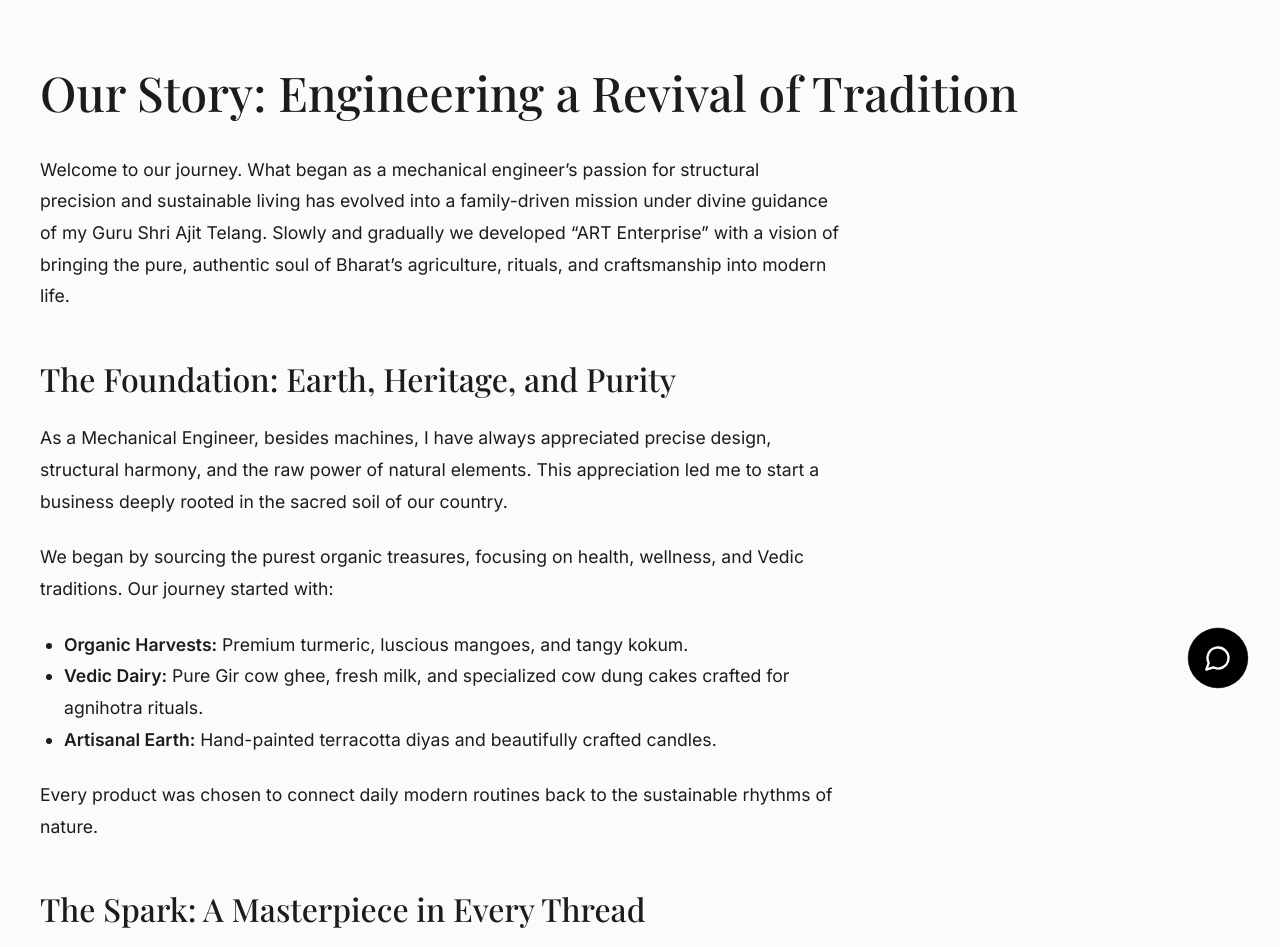
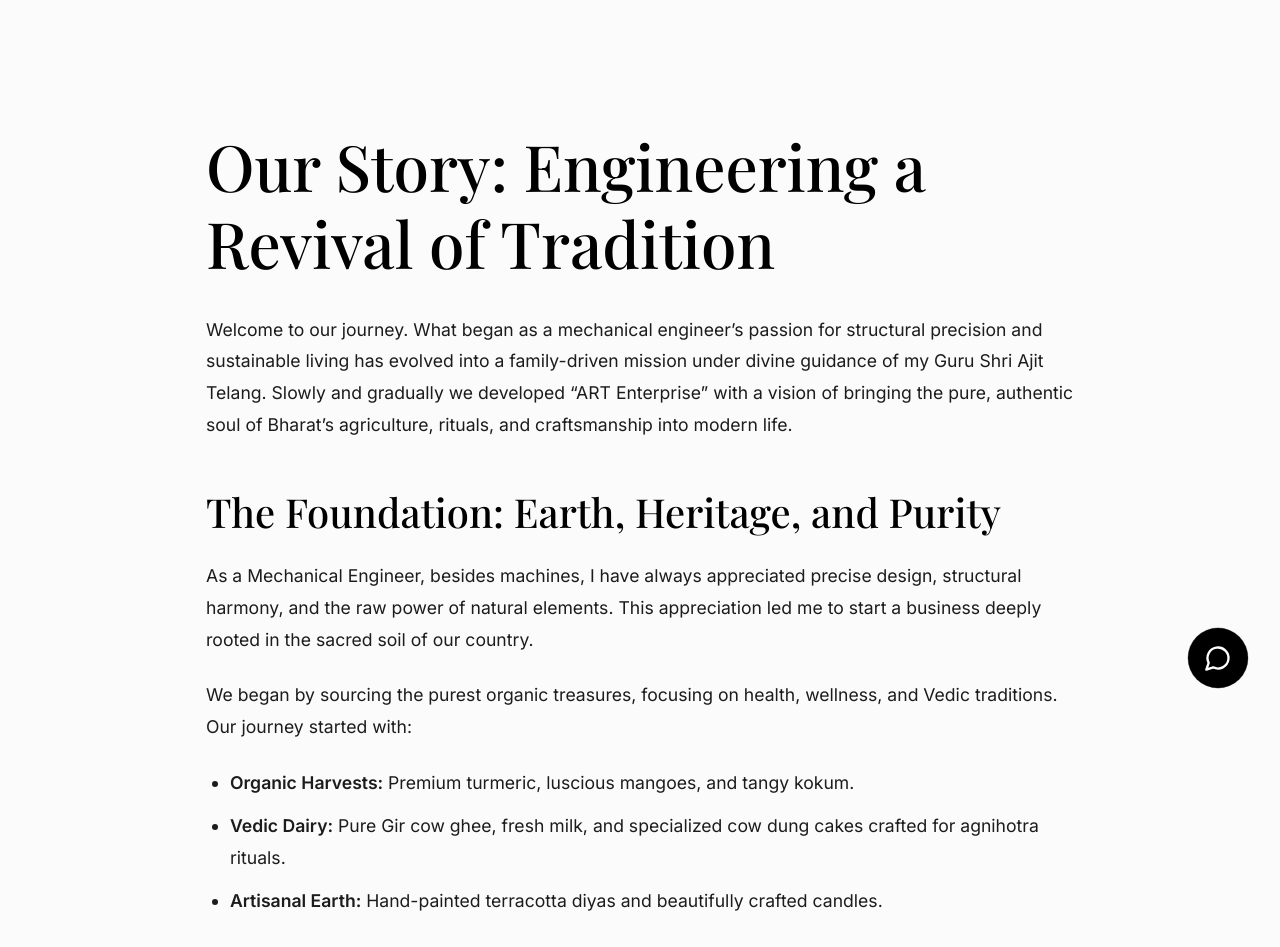
Before and after one commit to jigneshpandya86-lab/dharastuti, a React (Vite) app: page /our-story in a window 1280 px wide. Shown: the part 80-1027 px from the top of the page. Built offline with nearby package versions, Linux system fonts and the light colour scheme; a web font is replaced by a local one.

Commit message:
feat: harmonize typography and styles across all pages

```diff
--- a/src/index.css
+++ b/src/index.css
@@ -42,7 +42,68 @@
   font-family: var(--font-serif);
   font-weight: 500;
   line-height: 1.2;
+  color: var(--color-accent);
 }
+
+h1 {
+  font-size: clamp(2.5rem, 8vw, 4rem);
+  margin-bottom: var(--spacing-lg);
+}
+
+h2 {
+  font-size: clamp(1.75rem, 5vw, 2.5rem);
+  margin-top: var(--spacing-xl);
+  margin-bottom: var(--spacing-md);
+}
+
+h3 {
+  font-size: 1.5rem;
+  margin-bottom: var(--spacing-md);
+}
+
+p {
+  margin-bottom: var(--spacing-md);
+}
+
+/* Page Layouts */
+.page-container {
+  max-width: 900px;
+  margin: 0 auto;
+  padding: var(--spacing-xxl) var(--spacing-md);
+}
+
+.text-content {
+  line-height: 1.8;
+  font-size: 1.1rem;
+}
+
+.text-content p {
+  margin-bottom: 1.5rem;
+}
+
+.text-content h2 {
+  margin-top: 3rem;
+  margin-bottom: 1.5rem;
+}
+
+.text-content ul {
+  margin-bottom: 1.5rem;
+  padding-left: 1.5rem;
+}
+
+.text-content li {
+  margin-bottom: 0.75rem;
+}
+
+.section-title {
+  text-align: center;
+  margin-bottom: var(--spacing-xl);
+}
+
+/* Utils */
+.text-center { text-align: center; }
+.mt-xl { margin-top: var(--spacing-xl); }
+.mb-lg { margin-bottom: var(--spacing-lg); }
 
 a {
   color: inherit;
--- a/src/pages/Collections.css
+++ b/src/pages/Collections.css
@@ -8,7 +8,6 @@
 }
 
 .collections-header h1 {
-  font-size: 3rem;
   margin-bottom: var(--spacing-sm);
 }
 
--- a/src/pages/Contact.tsx
+++ b/src/pages/Contact.tsx
@@ -1,10 +1,10 @@
 export default function Contact() {
   return (
-    <div className="container" style={{ padding: '4rem 0' }}>
-      <h1 className="text-serif" style={{ fontSize: '3rem', marginBottom: '2rem' }}>Contact Us</h1>
-      <div className="grid-2" style={{ gap: '4rem' }}>
+    <div className="page-container" style={{ maxWidth: '1200px' }}>
+      <h1 className="text-serif">Contact Us</h1>
+      <div className="grid-2" style={{ gap: '4rem', marginTop: '3rem' }}>
         <div>
-          <p className="text-sans" style={{ marginBottom: '2rem', fontSize: '1.1rem' }}>
+          <p className="text-sans" style={{ marginBottom: '2rem', fontSize: '1.125rem', lineHeight: '1.8' }}>
             Have a question about our heritage collections, shipping, or just want to say hello? Get in touch using the form or through our direct channels.
           </p>
           <div className="text-sans" style={{ display: 'flex', flexDirection: 'column', gap: '1rem' }}>
--- a/src/pages/Exhibitions.tsx
+++ b/src/pages/Exhibitions.tsx
@@ -1,8 +1,10 @@
 export default function Exhibitions() {
   return (
-    <div className="container" style={{ padding: '4rem 0' }}>
-      <h1 className="text-serif" style={{ fontSize: '3rem', marginBottom: '2rem' }}>Exhibitions & Events</h1>
-      <p className="text-sans">Information about past and upcoming art exhibitions will be posted here.</p>
+    <div className="page-container">
+      <h1 className="text-serif">Exhibitions & Events</h1>
+      <div className="text-sans text-content">
+        <p>Information about past and upcoming art exhibitions will be posted here.</p>
+      </div>
     </div>
   );
 }
--- a/src/pages/Home.css
+++ b/src/pages/Home.css
@@ -17,14 +17,15 @@
 }
 
 .hero-title {
-  font-size: clamp(2.5rem, 5vw, 4.5rem);
+  font-size: clamp(2.5rem, 10vw, 5rem);
   margin-bottom: var(--spacing-md);
+  line-height: 1.1;
 }
 
 .hero-subtitle {
-  font-size: 1.125rem;
+  font-size: 1.25rem;
   margin-bottom: var(--spacing-lg);
-  opacity: 0.8;
+  opacity: 0.9;
 }
 
 .section {
@@ -32,9 +33,8 @@
 }
 
 .section-title {
-  text-align: center;
-  font-size: 2.5rem;
-  margin-bottom: var(--spacing-xl);
+  /* Uses global h2 styles now */
+  margin-top: 0;
 }
 
 .bg-soft {
--- a/src/pages/OurStory.tsx
+++ b/src/pages/OurStory.tsx
@@ -2,60 +2,60 @@
 
 export default function OurStory() {
   return (
-    <div className="container" style={{ padding: '4rem 0' }}>
-      <h1 className="text-serif" style={{ fontSize: '3rem', marginBottom: '2rem' }}>Our Story: Engineering a Revival of Tradition</h1>
-      <div className="text-sans" style={{ maxWidth: '800px', lineHeight: '1.8', fontSize: '1.1rem' }}>
-        <p style={{ marginBottom: '1.5rem' }}>
+    <div className="page-container">
+      <h1 className="text-serif">Our Story: Engineering a Revival of Tradition</h1>
+      <div className="text-sans text-content">
+        <p>
           Welcome to our journey. What began as a mechanical engineer’s passion for structural precision and sustainable living has evolved into a family-driven mission under divine guidance of my Guru Shri Ajit Telang. Slowly and gradually we developed “ART Enterprise” with a vision of bringing the pure, authentic soul of Bharat’s agriculture, rituals, and craftsmanship into modern life.
         </p>
 
-        <h2 className="text-serif" style={{ fontSize: '2rem', marginTop: '3rem', marginBottom: '1.5rem' }}>The Foundation: Earth, Heritage, and Purity</h2>
-        <p style={{ marginBottom: '1.5rem' }}>
+        <h2 className="text-serif">The Foundation: Earth, Heritage, and Purity</h2>
+        <p>
           As a Mechanical Engineer, besides machines, I have always appreciated precise design, structural harmony, and the raw power of natural elements. This appreciation led me to start a business deeply rooted in the sacred soil of our country.
         </p>
-        <p style={{ marginBottom: '1.5rem' }}>
+        <p>
           We began by sourcing the purest organic treasures, focusing on health, wellness, and Vedic traditions. Our journey started with:
         </p>
-        <ul style={{ marginBottom: '1.5rem', paddingLeft: '1.5rem' }}>
+        <ul>
           <li><strong>Organic Harvests:</strong> Premium turmeric, luscious mangoes, and tangy kokum.</li>
           <li><strong>Vedic Dairy:</strong> Pure Gir cow ghee, fresh milk, and specialized cow dung cakes crafted for agnihotra rituals.</li>
           <li><strong>Artisanal Earth:</strong> Hand-painted terracotta diyas and beautifully crafted candles.</li>
         </ul>
-        <p style={{ marginBottom: '1.5rem' }}>
+        <p>
           Every product was chosen to connect daily modern routines back to the sustainable rhythms of nature.
         </p>
 
-        <h2 className="text-serif" style={{ fontSize: '2rem', marginTop: '3rem', marginBottom: '1.5rem' }}>The Spark: A Masterpiece in Every Thread</h2>
-        <p style={{ marginBottom: '1.5rem' }}>
+        <h2 className="text-serif">The Spark: A Masterpiece in Every Thread</h2>
+        <p>
           The turning point for our brand happened during a memorable family trip. My twin sisters, who possess a deep, lifelong passion for Indian textiles, were mesmerized by local artisans. They watched master weavers spending endless hours, pouring their souls into creating single, unique masterpieces.
         </p>
-        <p style={{ marginBottom: '1.5rem' }}>
+        <p>
           In that moment, a powerful thought struck us: why not expand our horizons? Why not create a new lateral in our business dedicated entirely to the preservation of these exquisite textile arts? This led to form a lateral “DHARASTUTI” under ART Enterprise.
         </p>
 
-        <h2 className="text-serif" style={{ fontSize: '2rem', marginTop: '3rem', marginBottom: '1.5rem' }}>The Vision: Honouring the Steps of Bharat</h2>
-        <p style={{ marginBottom: '1.5rem' }}>
+        <h2 className="text-serif">The Vision: Honouring the Steps of Bharat</h2>
+        <p>
           My twin sisters and my brother-in-law—who is truly more of a best friend than a relative—have always been my greatest pillars of support alongwith my Guru and parents. As we all driven by a shared fire, we thought to pull up socks for promoting the concept of “Bhartiya Cultural heritage” by providing a platform showcasing every handloom, art and traditions to our citizens and people around.
         </p>
-        <p style={{ marginBottom: '1.5rem' }}>
+        <p>
           It is little challenging also as the said handlooms that too unstitched wear are not trending now a days. Yet, we chose to keep the traditions live amongst the young strength who are often entirely unaware of the breathtaking diversity right in their backyard. We got an opportunity to promote the handlooms, weaving styles, and embroidery techniques literally change at every step, telling a different historical story of every state of our divine land.
         </p>
 
-        <h2 className="text-serif" style={{ fontSize: '2rem', marginTop: '3rem', marginBottom: '1.5rem' }}>Our Mission: Draping Tradition with Pride</h2>
-        <p style={{ marginBottom: '1.5rem' }}>
+        <h2 className="text-serif">Our Mission: Draping Tradition with Pride</h2>
+        <p>
           Our goal is to bring these hidden treasures directly to you, inspiring everyone to drape and wear Bhartiya traditions with absolute pride. By bridging the gap between rural master artisans and modern lifestyles, we are doing more than selling products. From the sacred items that purify your home to the finest hand-woven threads you wear, we invite you to experience the authentic, divine soul of Bharat.
         </p>
 
         <hr style={{ margin: '4rem 0', border: 'none', borderTop: '1px solid rgba(0,0,0,0.1)' }} />
 
-        <h2 className="text-serif" style={{ fontSize: '2.5rem', marginBottom: '2rem' }}>Our Collection: Weaving the Soul of the Soil</h2>
-        <p style={{ marginBottom: '1.5rem' }}>
+        <h2 className="text-serif" style={{ fontSize: '2.5rem' }}>Our Collection: Weaving the Soul of the Soil</h2>
+        <p>
           Dharastuti proudly brings you an authentic collection of heritage wear, including unstitched dress materials, premium fabrics, gents' kurtas, and timeless sarees.
         </p>
-        <p style={{ marginBottom: '1.5rem' }}>
+        <p>
           We celebrate the diverse craftsmanship of our land through:
         </p>
-        <ul style={{ marginBottom: '1.5rem', paddingLeft: '1.5rem' }}>
+        <ul>
           <li><strong>Natural Dyed Block Prints:</strong> Bringing earth-toned, eco-friendly patterns to life.</li>
           <li><strong>Tie & Dye Bandhej:</strong> Honouing the intricate, vibrant knotting techniques of our heritage.</li>
           <li><strong>Narayanpet Handlooms:</strong> Showcasing the distinct, geometric borders and rich zari work of the South.</li>
--- a/src/pages/Testimonials.tsx
+++ b/src/pages/Testimonials.tsx
@@ -1,8 +1,10 @@
 export default function Testimonials() {
   return (
-    <div className="container" style={{ padding: '4rem 0' }}>
-      <h1 className="text-serif" style={{ fontSize: '3rem', marginBottom: '2rem' }}>Client Spaces</h1>
-      <p className="text-sans">See how Dharastuti Art brings life to beautiful homes across the world.</p>
+    <div className="page-container">
+      <h1 className="text-serif">Client Spaces</h1>
+      <div className="text-sans text-content">
+        <p>See how Dharastuti Art brings life to beautiful homes across the world.</p>
+      </div>
     </div>
   );
 }
--- a/src/pages/Workshops.tsx
+++ b/src/pages/Workshops.tsx
@@ -1,8 +1,10 @@
 export default function Workshops() {
   return (
-    <div className="container" style={{ padding: '4rem 0' }}>
-      <h1 className="text-serif" style={{ fontSize: '3rem', marginBottom: '2rem' }}>Art Workshops</h1>
-      <p className="text-sans">Join our creative sessions and learn the art of mandalas and abstract painting. Upcoming schedule coming soon.</p>
+    <div className="page-container">
+      <h1 className="text-serif">Art Workshops</h1>
+      <div className="text-sans text-content">
+        <p>Join our creative sessions and learn the art of mandalas and abstract painting. Upcoming schedule coming soon.</p>
+      </div>
     </div>
   );
 }
```
Also changed, not shown: src/pages/Commissions.tsx (+9 -7 lines), src/pages/Home.tsx (+11 -0 lines), src/pages/ShippingPolicy.tsx (+7 -7 lines).
